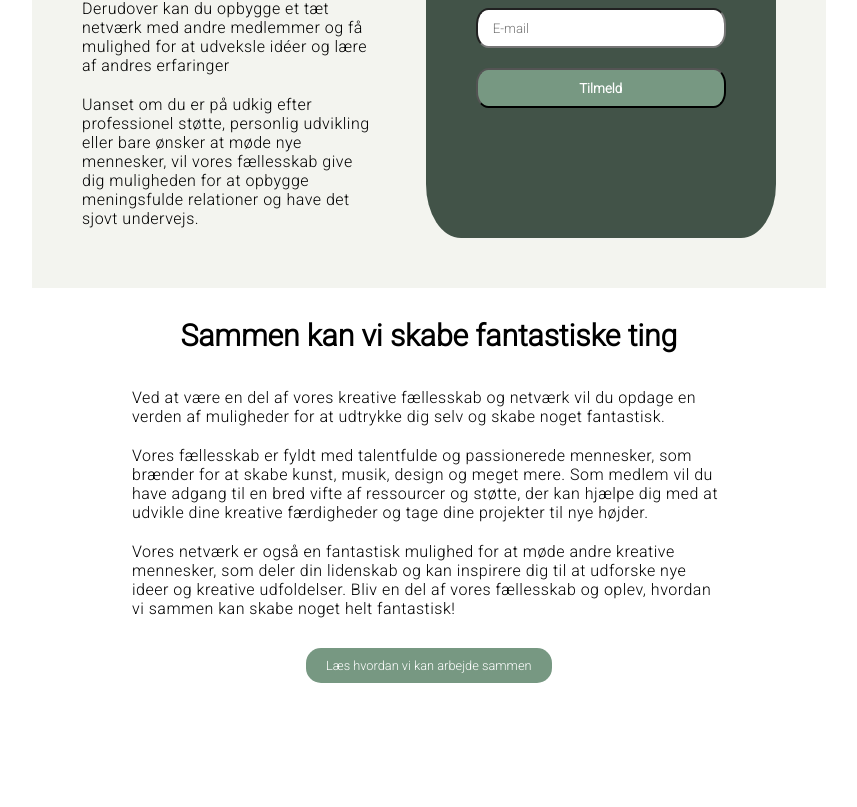
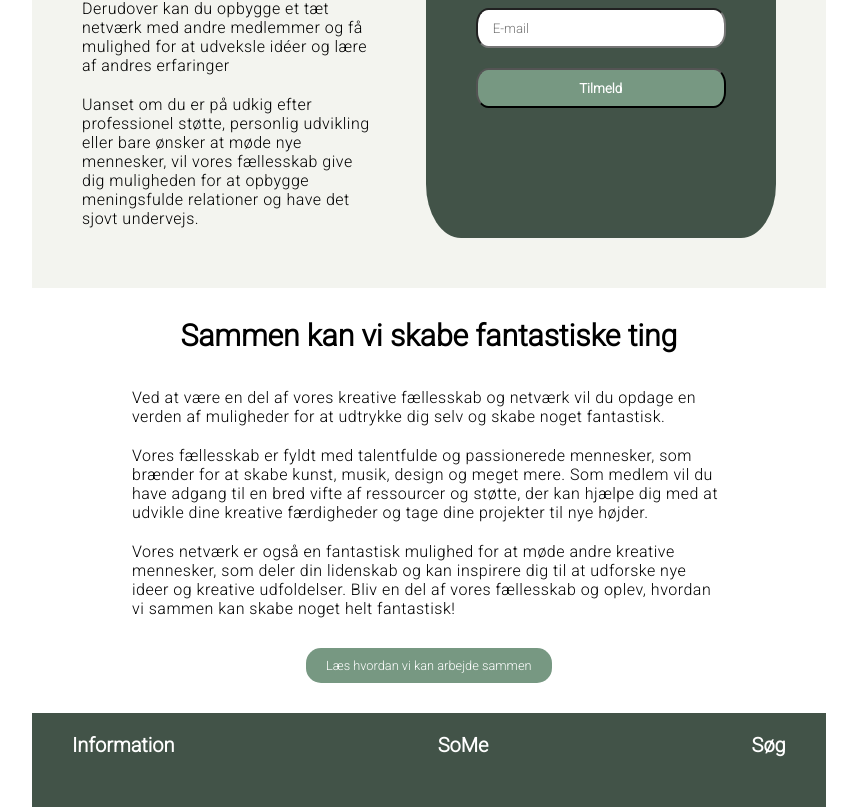
Before and after one commit to majdal01/mockup-opgave-mld, a plain HTML site: page index.html in a window 1280 px wide. Shown: the part 747-1554 px from the top of the page, without its empty margins (118-975 px from the left). Before the commit the page ends 1532 px from the top, so only its background shows below. Drawn offline with Linux system fonts and the light colour scheme.

Commit message:
Styling af footer

```diff
--- a/style.css
+++ b/style.css
@@ -154,3 +154,12 @@ input {
     border-radius: 15px;
     color: white;
 }
+
+/*Footer*/
+
+footer {
+    background-color: #425348;
+    display: flex;
+    justify-content: space-between;
+    padding: 20px 40px 50px 40px;
+}
```
